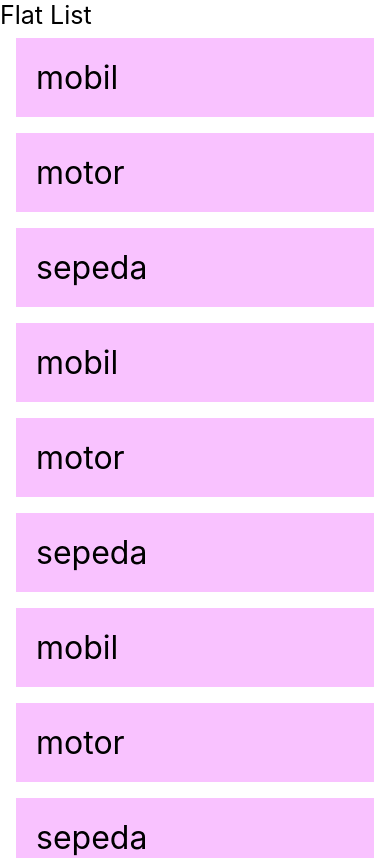
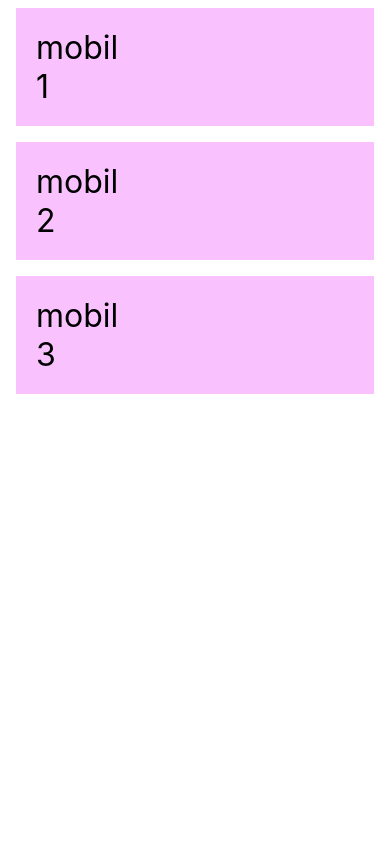
Before and after one commit to Franky777shg/JCWM17_Mobile, a React Native app in the folder RNLesson/: screen / in a window 390 px wide. Shown: the top 858 px of the page. Built offline with nearby package versions, Linux system fonts and the light colour scheme.

Commit message:
update materi flat list

```diff
--- a/RNLesson/src/pages/TopicDay3.js
+++ b/RNLesson/src/pages/TopicDay3.js
@@ -16,20 +16,54 @@ const Item = ({ title }) => (
 );
 
 const TopicDay3 = () => {
+    // data array of string
     const DATA = [
         "mobil", "motor", "sepeda", "mobil", "motor", "sepeda", "mobil", "motor", "sepeda", "mobil", "motor", "sepeda"
+    ]
+
+    // data array of object
+    const users = [
+        {
+            nama: 'Budi',
+            id: 1,
+            kendaraan: 'mobil'
+        },
+        {
+            nama: 'Andi',
+            id: 2,
+            kendaraan: 'mobil'
+        },
+        {
+            nama: 'Citra',
+            id: 3,
+            kendaraan: 'mobil'
+        }
     ]
     return (
         <View style={{}}>
             {/* <Text style={{ fontSize: 25 }}>Flat List</Text> */}
-            <FlatList
+
+            {/* untuk merender item yang ada di variabel DATA */}
+            {/* <FlatList
                 data={DATA}
                 renderItem={({ item }) => (
                     <Item title={item} />
                 )}
                 keyExtractor={(item, index) => index}
                 ListHeaderComponent={<Text style={{ fontSize: 25 }}>Flat List</Text>}
+            /> */}
+
+            {/* untuk merender item yang ada di variabel users */}
+            <FlatList
+                data={users}
+                renderItem={({ item }) => (
+                    <View style={styles.item}>
+                        <Text style={styles.title}>{item.kendaraan}</Text>
+                        <Text style={styles.title}>{item.id}</Text>
+                    </View>
+                )}
             />
+
             {/* <Text style={{ fontSize: 25 }}>Offline Image</Text>
             <Image
                 style={{ height: 300, width: 300, backgroundColor: 'salmon' }}
```
